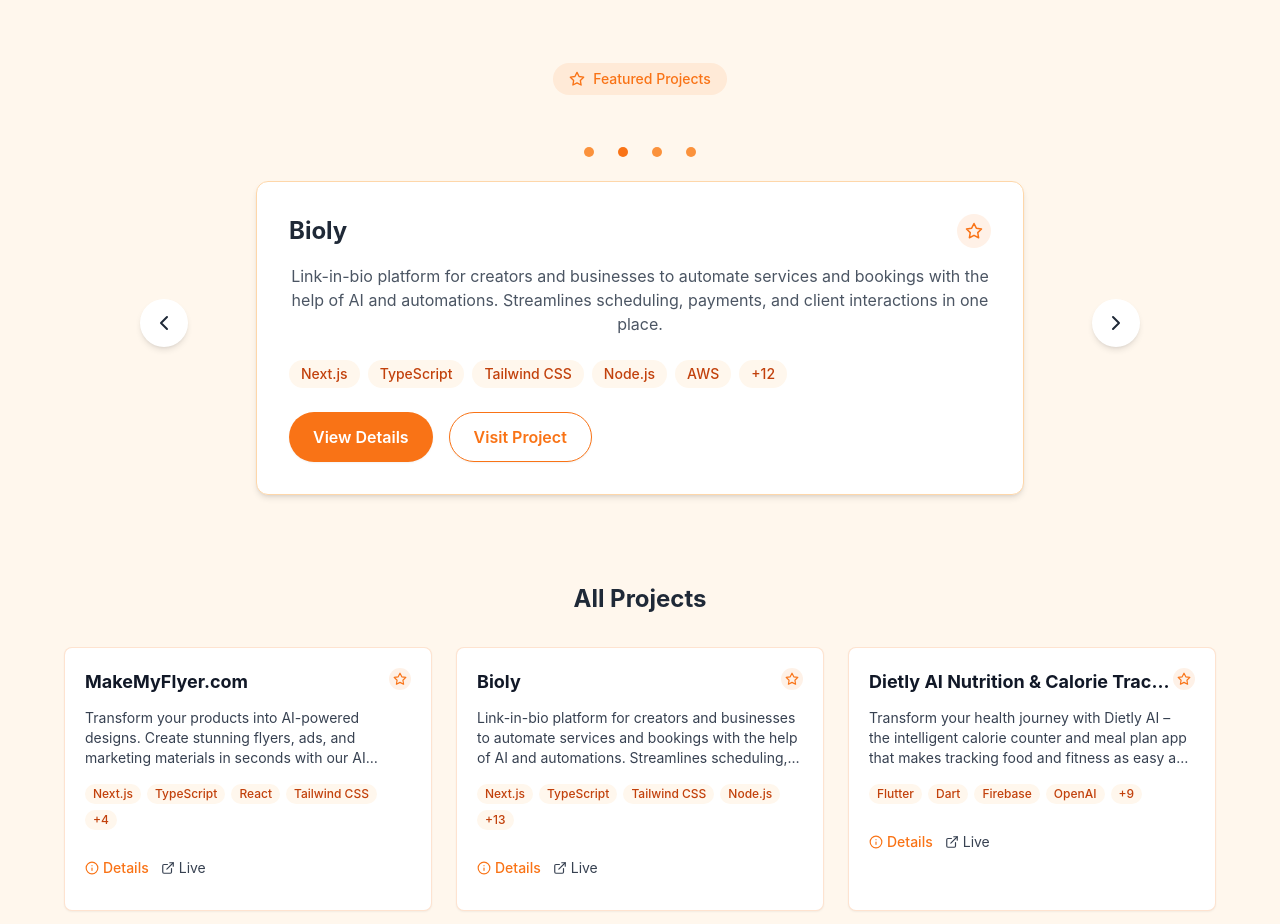
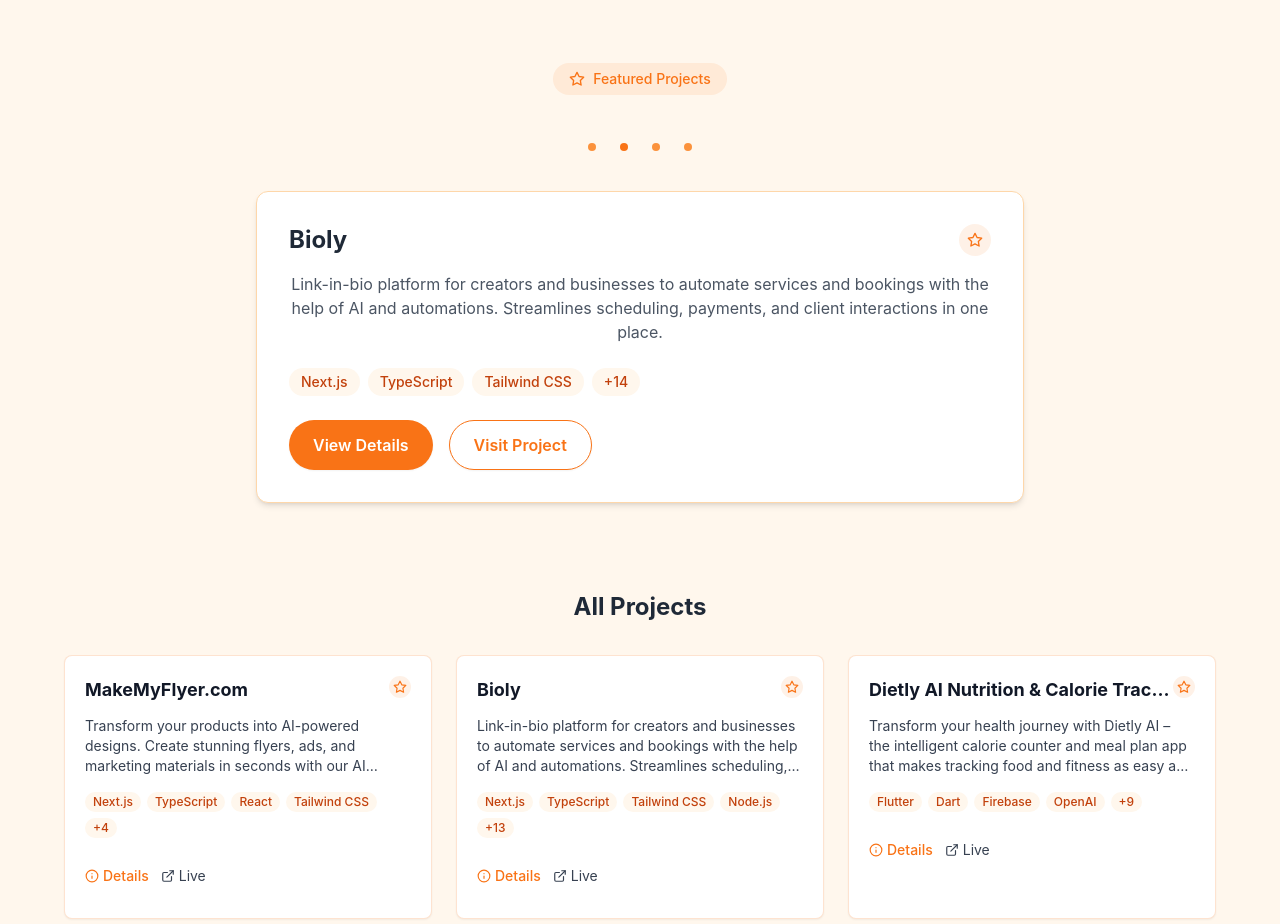
Before and after one commit to raaaaz123/portfolio, a React (Vite) app: page / in a window 1280 px wide. Shown: the part 4044-4968 px from the top of the page. Built offline with nearby package versions, Linux system fonts and the light colour scheme.

Commit message:
finalcommit

```diff
--- a/src/components/Hero.tsx
+++ b/src/components/Hero.tsx
@@ -220,7 +220,7 @@
   return (
     <section
       id="home"
-      className="h-screen flex items-center justify-center relative overflow-hidden pt-16 bg-gradient-to-br from-slate-900 via-gray-900 to-slate-800"
+      className="h-screen flex items-center justify-center relative overflow-hidden pt-20 sm:pt-24 md:pt-16 bg-gradient-to-br from-slate-900 via-gray-900 to-slate-800"
       onMouseMove={handleMouseMove}
     >
       {/* Circuit board background */}
@@ -309,7 +309,7 @@
               initial={{ opacity: 0, scale: 0.8, y: -20 }}
               animate={{ opacity: 1, scale: 1, y: 0 }}
               transition={{ duration: 0.6, type: "spring", stiffness: 200 }}
-              className="mb-4 relative"
+              className="mt-8 sm:mt-12 md:mt-0 mb-4 relative"
             >
               <div className="flex items-center gap-3 bg-gray-800/90 backdrop-blur-sm shadow-lg border border-gray-700/50 rounded-full px-4 py-1.5 relative">
                 <div className="w-3 h-3 rounded-full green-glow"></div>
--- a/src/components/Projects.tsx
+++ b/src/components/Projects.tsx
@@ -8,21 +8,23 @@
 // Add custom CSS to fix carousel styling
 const customCarouselStyles = `
   .featured-carousel .carousel .slide {
-    padding: 0 30px;
+    padding: 0 10px;
     box-sizing: border-box;
   }
 
   .featured-carousel .carousel .control-dots {
-    margin: 20px 0 0;
+    margin: 0;
+    padding: 16px 0;
     position: relative;
     display: flex;
     justify-content: center;
     gap: 8px;
+    bottom: 0;
   }
 
   .featured-carousel .carousel .control-dots .dot {
-    width: 10px;
-    height: 10px;
+    width: 8px;
+    height: 8px;
     box-shadow: none;
     background: #e2e8f0;
     opacity: 1;
@@ -33,12 +35,15 @@
   }
 
   .featured-carousel .carousel-root {
-    padding: 0 40px;
+    padding: 0;
   }
 
   @media (min-width: 768px) {
     .featured-carousel .carousel-root {
-      padding: 0 60px;
+      padding: 0;
+    }
+    .featured-carousel .carousel .slide {
+      padding: 0 30px;
     }
   }
 `;
@@ -101,7 +106,7 @@
             {/* Featured Projects Carousel */}
             <div className="max-w-6xl mx-auto featured-carousel">
               <Carousel
-                showArrows={true}
+                showArrows={false}
                 infiniteLoop={true}
                 showThumbs={false}
                 showStatus={false}
@@ -112,67 +117,37 @@
                 emulateTouch={true}
                 centerMode={false}
                 centerSlidePercentage={100}
-                renderArrowPrev={(onClickHandler, hasPrev, label) =>
-                  hasPrev && (
-                    <button
-                      type="button"
-                      onClick={onClickHandler}
-                      title={label}
-                      className="absolute left-2 md:left-4 top-1/2 -translate-y-1/2 z-10 bg-white rounded-full p-3 shadow-md hover:bg-primary-50 transition-colors"
-                    >
-                      <span className="sr-only">Previous</span>
-                      <svg xmlns="http://www.w3.org/2000/svg" width="24" height="24" viewBox="0 0 24 24" fill="none" stroke="currentColor" strokeWidth="2" strokeLinecap="round" strokeLinejoin="round" className="text-gray-800">
-                        <polyline points="15 18 9 12 15 6"></polyline>
-                      </svg>
-                    </button>
-                  )
-                }
-                renderArrowNext={(onClickHandler, hasNext, label) =>
-                  hasNext && (
-                    <button
-                      type="button"
-                      onClick={onClickHandler}
-                      title={label}
-                      className="absolute right-2 md:right-4 top-1/2 -translate-y-1/2 z-10 bg-white rounded-full p-3 shadow-md hover:bg-primary-50 transition-colors"
-                    >
-                      <span className="sr-only">Next</span>
-                      <svg xmlns="http://www.w3.org/2000/svg" width="24" height="24" viewBox="0 0 24 24" fill="none" stroke="currentColor" strokeWidth="2" strokeLinecap="round" strokeLinejoin="round" className="text-gray-800">
-                        <polyline points="9 18 15 12 9 6"></polyline>
-                      </svg>
-                    </button>
-                  )
-                }
               >
                 {featuredProjects.map((project) => (
-                  <div key={project.id} className="px-4 py-6">
+                  <div key={project.id} className="px-2 py-3 sm:px-4 sm:py-6">
                     <motion.div
                       initial={{ opacity: 0, y: 20 }}
                       whileInView={{ opacity: 1, y: 0 }}
                       viewport={{ once: true }}
                       transition={{ duration: 0.5 }}
-                      className="bg-white border border-primary-200 rounded-xl p-6 md:p-8 shadow-md h-full max-w-3xl mx-auto"
+                      className="bg-white border border-primary-200 rounded-xl p-4 sm:p-6 md:p-8 shadow-md h-full max-w-3xl mx-auto"
                     >
-                      <div className="flex items-center justify-between mb-4">
-                        <h3 className="text-2xl font-bold text-gray-800">{project.title}</h3>
-                        <span className="bg-primary/10 p-2 rounded-full">
-                          <FiStar className="text-primary" size={18} />
+                      <div className="flex items-center justify-between mb-3 sm:mb-4">
+                        <h3 className="text-xl sm:text-2xl font-bold text-gray-800">{project.title}</h3>
+                        <span className="bg-primary/10 p-1.5 sm:p-2 rounded-full">
+                          <FiStar className="text-primary" size={16} />
                         </span>
                       </div>
 
-                      <p className="text-gray-600 mb-6 line-clamp-3">{project.description}</p>
+                      <p className="text-gray-600 mb-4 sm:mb-6 line-clamp-2 sm:line-clamp-3 text-sm sm:text-base">{project.description}</p>
 
-                      <div className="flex flex-wrap gap-2 mb-6">
-                        {project.tags.slice(0, 5).map((tag) => (
+                      <div className="flex flex-wrap gap-1.5 sm:gap-2 mb-4 sm:mb-6">
+                        {project.tags.slice(0, 3).map((tag) => (
                           <span
                             key={tag}
-                            className="px-3 py-1 bg-primary-50 rounded-full text-sm font-medium text-primary-700"
+                            className="px-2 sm:px-3 py-0.5 sm:py-1 bg-primary-50 rounded-full text-xs sm:text-sm font-medium text-primary-700"
                           >
                             {tag}
                           </span>
                         ))}
-                        {project.tags.length > 5 && (
-                          <span className="px-3 py-1 bg-primary-50 rounded-full text-sm font-medium text-primary-700">
-                            +{project.tags.length - 5}
+                        {project.tags.length > 3 && (
+                          <span className="px-2 sm:px-3 py-0.5 sm:py-1 bg-primary-50 rounded-full text-xs sm:text-sm font-medium text-primary-700">
+                            +{project.tags.length - 3}
                           </span>
                         )}
                       </div>
```
Also changed, not shown: src/components/Education.tsx (+17 -17 lines).
